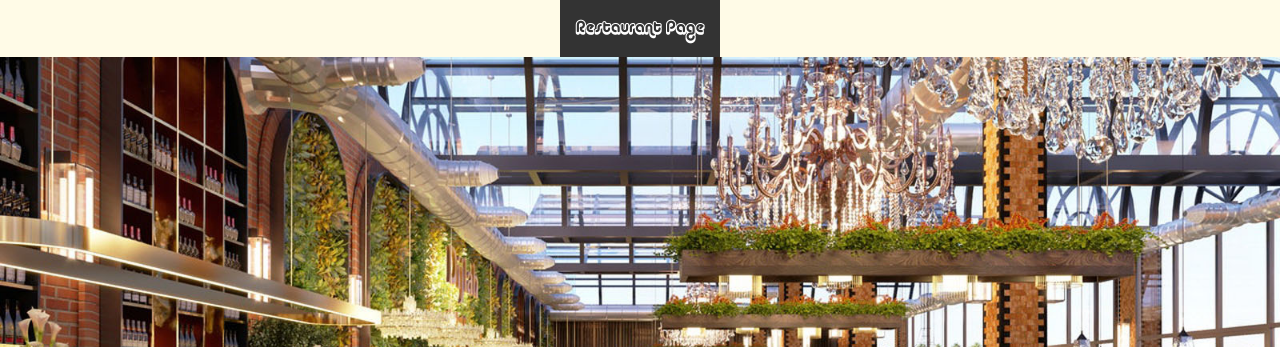
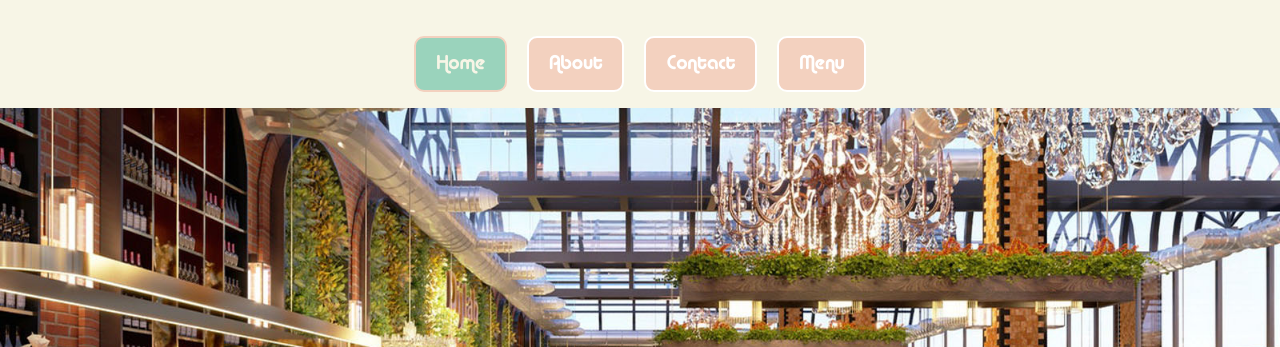
Before and after one commit to CaglarKullu/restaurant_page, a website built with webpack: page src/index.html in a window 1280 px wide. Shown: the top 347 px of the page. Built offline with nearby package versions, Linux system fonts and the light colour scheme.

Commit message:
chore: update css

```diff
--- a/src/components/Footer/Footer.css
+++ b/src/components/Footer/Footer.css
@@ -1,5 +1,5 @@
 .footer {
-    background-color: red;
+    background-color:var(--primary-color);
     color: white;
     text-align: center;
     padding: 1rem 0;
--- a/src/components/Header/Header.css
+++ b/src/components/Header/Header.css
@@ -1,7 +1,35 @@
+/* Header Styles with Retro Feel */
 .header {
-    background-color: #333;
-    color: white;
-    text-align: center;
-    padding: 1rem;
-    /* Other styles specific to your header */
-  }
+  color: white;
+  text-align: center;
+  padding: 1rem;
+  font-family: var(--font-heading);
+  font-size: 28px;
+}
+
+.nav-tabs {
+  display: flex;
+  justify-content: center;
+  list-style: none;
+  padding: 0;
+  margin-top: 20px; /* Additional spacing */
+}
+
+.tab-button {
+  background: var(--accent-color);
+  border: 2px solid white; /* More prominent borders */
+  color: white;
+  padding: 10px 20px;
+  margin: 0 10px; /* Increase spacing */
+  cursor: pointer;
+  transition: all 0.3s ease;
+  font-size: 20px; /* Larger font size for readability */
+  border-radius: 10px; /* More pronounced rounding */
+  font-family: var(--font-heading);
+}
+
+.tab-button:hover, .tab-button.active {
+  background-color: var(--primary-color);
+  color: var(--background-color);
+  border-color: var(--accent-color); /* Changes border color on hover/active */
+}
--- a/src/components/Header/Header.js
+++ b/src/components/Header/Header.js
@@ -1,19 +1,29 @@
+import { getState, setState,renderTabs, renderContent } from '../../store.js';
 import './Header.css';
-import { getState, setState } from '../../store';
 
-/**
- * Creates a header element for the restaurant page.
- *
- * @return {Element} The created header element.
- */
 function createHeader() {
-  const header = document.createElement('header');
-  header.textContent = 'Restaurant Page';
-  header.classList.add('header');
- const activeTab = getState().activeTab;
- console.log(activeTab);
+    const { tabs } = getState();
+    const header = document.createElement('header');
+    header.classList.add('header');
 
-  return header;
+    const nav = document.createElement('nav');
+    nav.classList.add('nav-tabs');
+
+    tabs.forEach(tab => {
+      const button = document.createElement('button');
+      button.textContent = tab.name;
+      button.classList.add('tab-button');
+      if (tab.active) button.classList.add('active');
+      button.addEventListener('click', () => {
+          setState({ activeTab: tab.id });
+          renderTabs();
+          renderContent();
+      });
+      nav.appendChild(button);
+  });
+
+    header.appendChild(nav);
+    return header;
 }
 
 export default createHeader;
--- a/src/components/HomePage/HomePage.js
+++ b/src/components/HomePage/HomePage.js
@@ -4,7 +4,6 @@ import restaurantImage from '../../assets/restaurant.jpg'; // Make sure the path
 function createHomePage() {
     const homePage = document.createElement('div');
     homePage.classList.add('homepage');
-    // Set the background image dynamically
     homePage.style.backgroundImage = `url(${restaurantImage})`;
 
     const heading = document.createElement('h1');
--- a/src/global.css
+++ b/src/global.css
@@ -11,14 +11,13 @@
 }
 
 :root {
-    --primary-color: #d60000;
-    --accent-color: #f9d648;
-    --background-color: #fffbe7;
-    --text-color: #333;
-    --font-heading: 'MyFont';
-    --font-body: 'MyFont2';
+  --primary-color: #9ad3bc; /* Soft green */
+  --accent-color: #f3d1bf;  /* Warm peach */
+  --background-color: #f7f5e6; /* Light cream */
+  --text-color: #5a5a5a;    /* Soft dark grey */
+  --font-heading: 'MyFont', cursive;
+  --font-body: 'MyFont2', sans-serif;
 }
-
 body {
     margin: 0;
     padding: 0;
@@ -45,25 +44,14 @@ a {
     color: var(--primary-color);
     text-decoration: none; /* Remove underlines from links */
 }
-
-/* Add textures or borders as needed for retro effect */
-.menu-board {
-    border: 5px double var(--primary-color); /* Example of a retro-styled border */
-    padding: 1rem;
-    margin: 1rem 0;
+  /* Main Content Styles */
+  #main-content {
+    padding: 20px;
+    margin-top: 20px;
+    width: 90%;
+    max-width: 800px; /* Adjust based on your design preference */
+    text-align: center; /* Center the content text */
+    border: 1px solid #ccc; /* Light border around the content */
+    border-radius: 8px;
+    background-color: #f9f9f9; /* Light background for content */
   }
-
-/* Sample button that fits the diner theme */
-.button-retro {
-    background-color: var(--primary-color);
-    color: white;
-    padding: 0.5rem 1rem;
-    border: none;
-    border-radius: 5px;
-    cursor: pointer;
-    transition: background-color 0.3s ease;
-}
-
-.button-retro:hover {
-    background-color: darken(var(--primary-color), 10%);
-}
--- a/src/store.js
+++ b/src/store.js
@@ -1,6 +1,32 @@
 // Initial state
 const state = {
-    activeTab: 0
+    activeTab: 0,
+    tabs: [
+      {
+        id: 0,
+        name: 'Home',
+        active: true,
+        content: 'Home content'
+      },
+      {
+        id: 1,
+        name: 'About',
+        active: false,
+        content: 'About content'
+      },
+      {
+        id: 2,
+        name: 'Contact',
+        active: false,
+        content: 'Contact content'
+      },
+      {
+        id: 3,
+        name: 'Menu',
+        active: false,
+        content: 'Menu content'
+      }
+    ]
   };
 
   // Function to get state
@@ -13,6 +39,46 @@ const state = {
         state[key] = newState[key];
       }
     });
+
+    // Update activeTab in the state
+    if (newState.hasOwnProperty('activeTab')) {
+        const newActiveTabId = newState.activeTab;
+
+        // Update activeTab in the state
+        state.activeTab = newActiveTabId;
+
+        // Update the active status of all tabs
+        state.tabs.forEach(tab => {
+          tab.active = (tab.id === newActiveTabId);
+        });
+      }
   };
 
-  export { getState, setState };
+  function activateTab(newTabId) {
+    setState({ activeTab: newTabId });
+    renderTabs();
+    renderContent();
+  }
+
+  // Function to render tabs with the active class based on the current state
+  function renderTabs() {
+    const { tabs, activeTab } = getState();
+    document.querySelectorAll('.tab-button').forEach((button, index) => {
+      if (tabs[index].id === activeTab) {
+        button.classList.add('active');
+      } else {
+        button.classList.remove('active');
+      }
+    });
+  }
+
+  // Function to render the content for the active tab
+  function renderContent() {
+    const { tabs, activeTab } = getState();
+    const activeContent = tabs.find(tab => tab.id === activeTab).content;
+    const contentContainer = document.getElementById('main-content');
+    contentContainer.innerHTML = activeContent; // Assuming content is a string or HTML
+  }
+
+
+  export { getState, setState, activateTab, renderTabs, renderContent };
```
Lines whose indentation alone changed are shown as unchanged.
